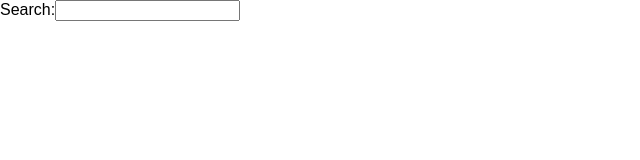
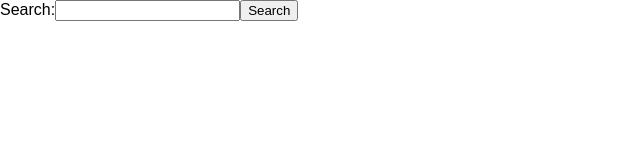
Before and after one commit to a-omarova/star-wars-search, a React (Create React App) app: page / in a window 1280 px wide. Shown: the top 160 px of the page, without its empty margins (0-640 px from the left). Built offline with nearby package versions, Linux system fonts and the light colour scheme.

Commit message:
added Search state

```diff
--- a/src/components/search/index.jsx
+++ b/src/components/search/index.jsx
@@ -1,13 +1,31 @@
 import React, {Component} from 'react';
+import compose from 'recompose/compose';
+import withState from 'recompose/withState';
+import withHandlers from 'recompose/withHandlers';
 
-export default class Search extends Component {
+class Search extends Component {
 	render() {
+		const {value, updateValue, onSearch} = this.props;
+
 		return (
 			<div>
 				<label>Search:
-					<input type="text"/>
+					<input type="text" value={value} onChange={updateValue}/>
 				</label>
+				<button onClick={onSearch}>
+					Search
+				</button>
 			</div>
 		);
 	};
 }
+
+const enhance = compose(
+	withState('value', 'updateValue', ''),
+	withHandlers({
+		updateValue: props => e => props.updateValue(e.target.value),
+		onSearch: props => () => props.onSearch(props.value)
+	})
+);
+
+export default enhance(Search);
--- a/src/pages/index.jsx
+++ b/src/pages/index.jsx
@@ -5,7 +5,7 @@ export default class HomePage extends Component {
 	render() {
 		return (
 			<div>
-				<Search />
+				<Search onSearch={value => console.log('Search: ' + value)} />
 			</div>
 		);
 	};
```
